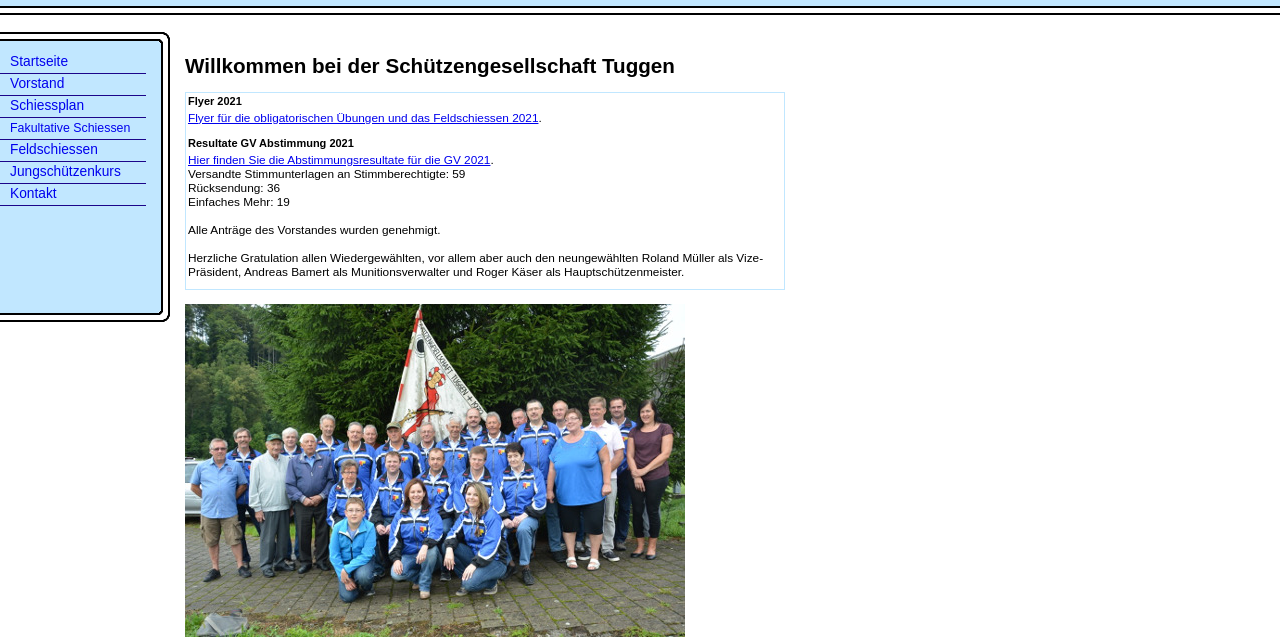
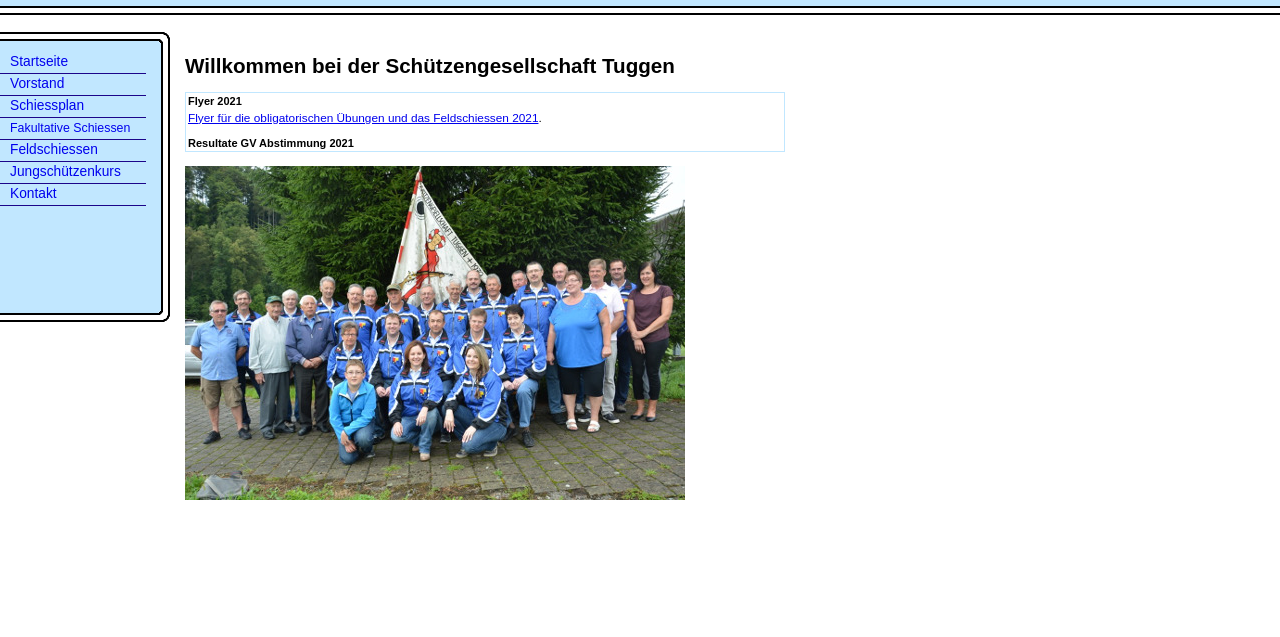
Before and after one commit to mjanser/sg-tuggen-website, a Symfony app: template templates/home.html.twig in a window 1280 px wide. Shown: the part 98-735 px from the top of the page. Run offline with Twig, Linux system fonts and the light colour scheme; the template is opened without the code that fills it, so the values that code supplies are empty; some libraries are stand-ins or nearby versions.

Commit message:
Remove GV 2021

```diff
--- a/templates/home.html.twig
+++ b/templates/home.html.twig
@@ -16,7 +16,7 @@
     <tr>
         <td class="newstitle" colspan="3">Resultate GV Abstimmung 2021</td>
     </tr>
-    <tr class="newsinfo">
+    {#<tr class="newsinfo">
         <td class="newstext">
             <a href="{{ asset('docs/Abstimmungresultate_GV_2021.pdf') }}">Hier finden Sie die Abstimmungsresultate für die GV 2021</a>.<br />
             Versandte Stimmunterlagen an Stimmberechtigte: 59<br />
@@ -27,7 +27,7 @@
             <br />
             Herzliche Gratulation allen Wiedergewählten, vor allem aber auch den neungewählten Roland Müller als Vize-Präsident, Andreas Bamert als Munitionsverwalter und Roger Käser als Hauptschützenmeister.
         </td>
-    </tr>
+    </tr>#}
     {#<tr>
         <td class="newstitle" colspan="3">GV 2020 in der Schützenstube Chlausen, Tuggen</td>
     </tr>
```
